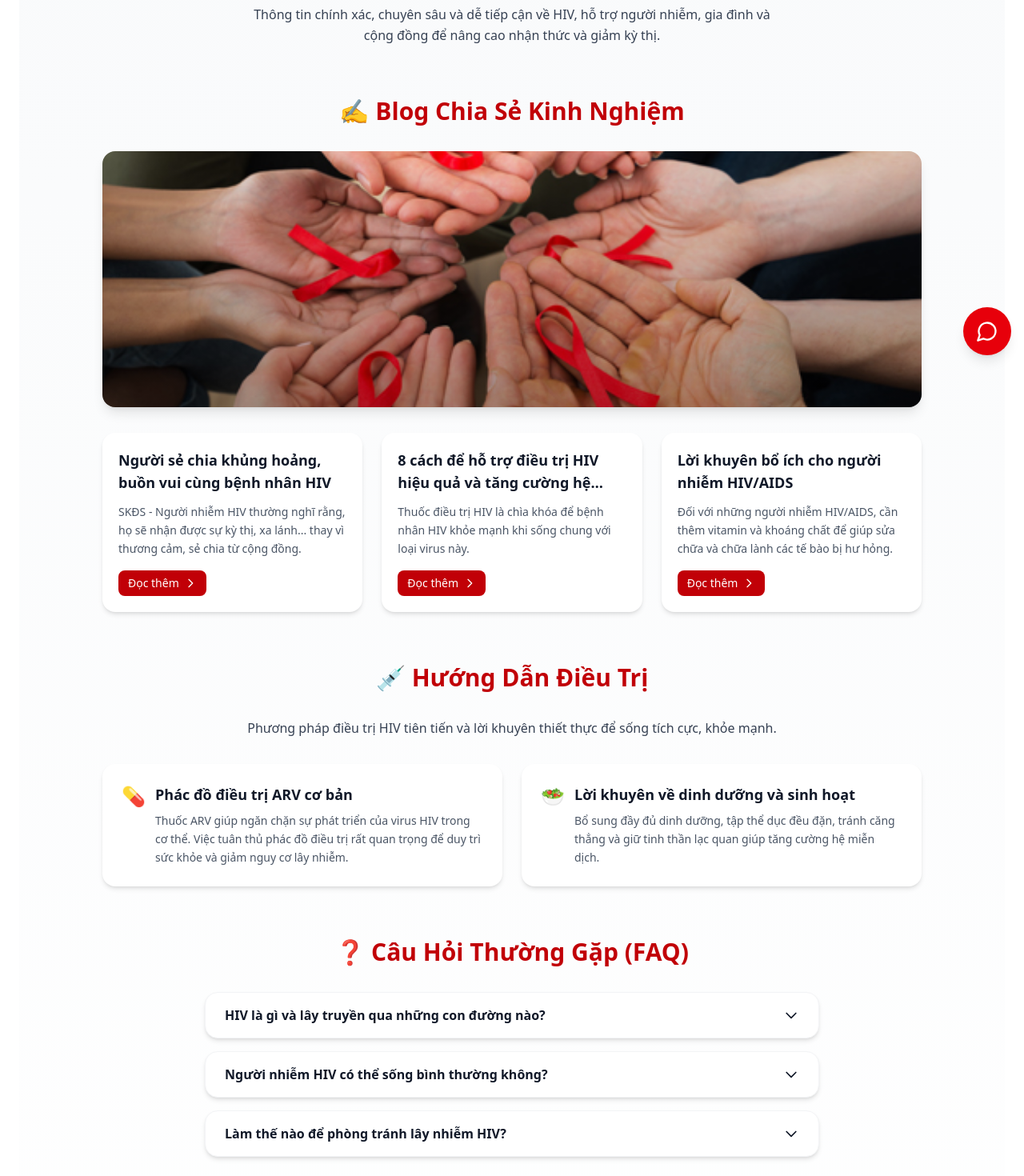
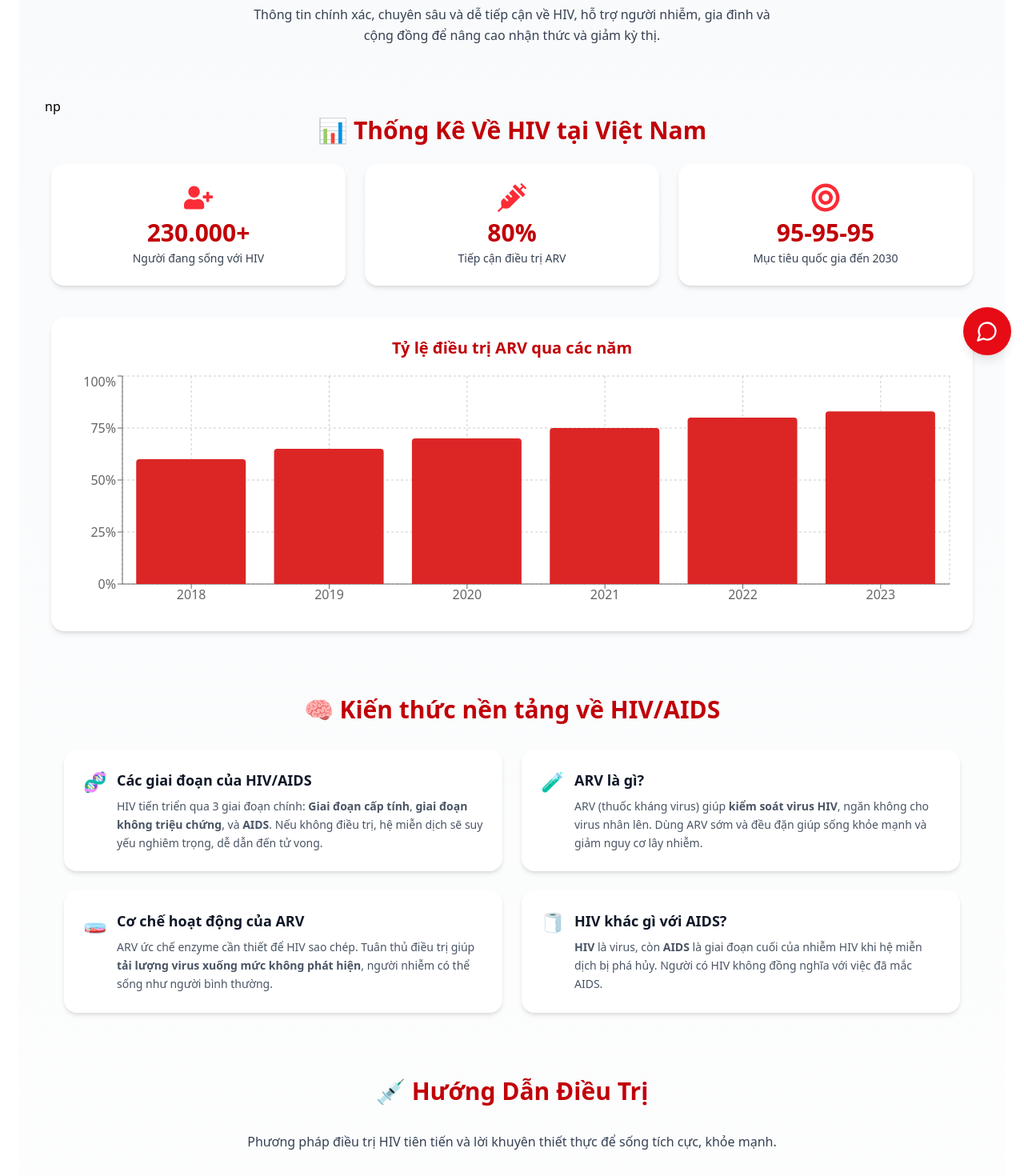
Before and after one commit to YenNhi206/swpHIVproject, a React (Vite) app: page /knowledge in a window 1280 px wide. Shown: the part 340-1810 px from the top of the page at 80% size. Built offline with nearby package versions, Linux system fonts and the light colour scheme.

Commit message:
Update Knowledge
Knowledge

```diff
--- a/package.json
+++ b/package.json
@@ -23,10 +23,12 @@
     "react": "^18.2.0",
     "react-chartjs-2": "^5.3.0",
     "react-dom": "^18.2.0",
+    "react-icons": "^5.5.0",
     "react-image-gallery": "^1.4.0",
     "react-redux": "^9.2.0",
     "react-responsive-carousel": "^3.2.23",
     "react-router-dom": "^6.23.0",
+    "recharts": "^2.15.3",
     "tailwindcss": "^4.1.7"
   },
   "devDependencies": {
--- a/src/pages/HomePage.jsx
+++ b/src/pages/HomePage.jsx
@@ -41,7 +41,7 @@ export default function HomePage() {
             />
           </div>
         </div>
-
+        {/* Gioiws thiệu cơ sở y tế */}
         <section className="grid md:grid-cols-2 gap-8 items-center py-12">
           <div>
             <img
@@ -191,6 +191,86 @@ export default function HomePage() {
             ))}
           </div>
         </section>
+
+        {/*  */}
+        <section className="bg-white py-20">
+          <div className="max-w-7xl mx-auto grid md:grid-cols-2 gap-12 px-6">
+
+            {/* Cột 1: Hành động khi nghi nhiễm HIV */}
+            <div className="bg-white p-8 object-cover rounded-xl shadow-md">
+              <h2 className="text-3xl font-bold text-red-600 mb-8">
+                🧭 Nên làm gì khi có nghi vấn nhiễm HIV?
+              </h2>
+              <div className="space-y-6">
+                {[
+                  {
+                    icon: "📍",
+                    title: "Bước 1: Tìm cơ sở y tế",
+                    desc: "Tìm một cơ sở y tế gần bạn hoặc trang y tế có cung cấp dịch vụ tư vấn và xét nghiệm HIV.",
+                  },
+                  {
+                    icon: "🧪",
+                    title: "Bước 2: Xét nghiệm HIV",
+                    desc: "Xét nghiệm là cách duy nhất để biết bạn có nhiễm HIV hay không. Hoàn toàn bảo mật.",
+                  },
+                  {
+                    icon: "💊",
+                    title: "Bước 3: Điều trị & sống khỏe",
+                    desc: "Nếu dương tính, bạn sẽ được điều trị ARV và hỗ trợ để sống khỏe mạnh như người bình thường.",
+                  },
+                ].map((step, index) => (
+                  <div key={index} className="flex items-start gap-4">
+                    <div className="text-3xl text-red-600">{step.icon}</div>
+                    <div>
+                      <h3 className="text-lg font-semibold text-red-700 mb-1">
+                        {step.title}
+                      </h3>
+                      <p className="text-gray-700 leading-relaxed">{step.desc}</p>
+                    </div>
+                  </div>
+                ))}
+              </div>
+            </div>
+
+            {/* Cột 2: Tại sao chọn dịch vụ */}
+            <div className="bg-white p-8 object-cover rounded-xl shadow-md">
+              <h2 className="text-3xl font-bold text-red-600 mb-8">
+                ❤️ Tại sao chọn dịch vụ y tế của chúng tôi?
+              </h2>
+              <div className="space-y-6">
+                {[
+                  {
+                    icon: "🩺",
+                    title: "Đội ngũ y bác sĩ tận tâm",
+                    desc: "Chúng tôi có đội ngũ chuyên gia nhiều năm kinh nghiệm trong chăm sóc và điều trị HIV, luôn lắng nghe và đồng hành cùng bạn.",
+                  },
+                  {
+                    icon: "🔒",
+                    title: "Bảo mật tuyệt đối",
+                    desc: "Mọi thông tin cá nhân và kết quả xét nghiệm của bạn được bảo mật nghiêm ngặt, đảm bảo quyền riêng tư tối đa.",
+                  },
+                  {
+                    icon: "💡",
+                    title: "Giáo dục và hỗ trợ toàn diện",
+                    desc: "Không chỉ điều trị, chúng tôi cung cấp tài liệu giáo dục, hỗ trợ tâm lý và cộng đồng để bạn sống tích cực và tự tin hơn.",
+                  },
+                ].map((item, index) => (
+                  <div key={index} className="flex items-start gap-4">
+                    <div className="text-3xl text-red-600">{item.icon}</div>
+                    <div>
+                      <h3 className="text-lg font-semibold text-red-700 mb-1">
+                        {item.title}
+                      </h3>
+                      <p className="text-gray-700 leading-relaxed">{item.desc}</p>
+                    </div>
+                  </div>
+                ))}
+              </div>
+            </div>
+
+          </div>
+        </section>
+
       </div>
     </>
   );
--- a/src/pages/KnowledgePage.jsx
+++ b/src/pages/KnowledgePage.jsx
@@ -1,5 +1,8 @@
 import React, { useState } from "react";
 import blogImg from "../assets/blog.jpg";
+import { BarChart, Bar, XAxis, YAxis, CartesianGrid, Tooltip, ResponsiveContainer } from "recharts";
+import { FaUserPlus, FaSyringe, FaBullseye } from "react-icons/fa";
+
 
 const documents = [
   {
@@ -130,44 +133,108 @@ export default function KnowledgePage() {
         </p>
       </section>
 
-      {/* Blog Section */}
-      <section className="mb-16 max-w-5xl mx-auto">
-        <h2 className="text-3xl font-bold text-red-700 mb-8 text-center flex items-center justify-center gap-2 animate-slide-in">
-          <span>✍️</span> Blog Chia Sẻ Kinh Nghiệm
+      {/* Thống Kê Về HIV (Giả lập) */}
+np      <section className="mb-20 max-w-6xl mx-auto">
+        <h2 className="text-3xl font-bold text-red-700 mb-6 text-center flex items-center justify-center gap-2 animate-slide-in">
+          <span>📊</span> Thống Kê Về HIV tại Việt Nam
         </h2>
-        <div className="mb-8 relative">
-          <img
-            src={blogImg}
-            alt="Blog cộng đồng"
-            className="w-full h-64 sm:h-80 object-cover rounded-2xl shadow-lg transform hover:scale-[1.01] transition-transform duration-300"
-          />
-          <div className="absolute inset-0 bg-gradient-to-t from-black/30 to-transparent rounded-2xl"></div>
+
+        {/* Cards thống kê nhanh */}
+        <div className="grid grid-cols-1 sm:grid-cols-3 gap-6 text-center mb-10">
+          <div className="bg-white p-6 rounded-2xl shadow-md">
+            <FaUserPlus className="text-4xl text-red-500 mx-auto mb-2" />
+            <p className="text-3xl font-bold text-red-700">230.000+</p>
+            <p className="text-sm text-gray-700 mt-1">Người đang sống với HIV</p>
+          </div>
+          <div className="bg-white p-6 rounded-2xl shadow-md">
+            <FaSyringe className="text-4xl text-red-500 mx-auto mb-2" />
+            <p className="text-3xl font-bold text-red-700">80%</p>
+            <p className="text-sm text-gray-700 mt-1">Tiếp cận điều trị ARV</p>
+          </div>
+          <div className="bg-white p-6 rounded-2xl shadow-md">
+            <FaBullseye className="text-4xl text-red-500 mx-auto mb-2" />
+            <p className="text-3xl font-bold text-red-700">95-95-95</p>
+            <p className="text-sm text-gray-700 mt-1">Mục tiêu quốc gia đến 2030</p>
+          </div>
         </div>
-        <div className="grid grid-cols-1 md:grid-cols-3 gap-6">
-          {blogPosts.map(({ title, description, link }, idx) => (
-            <article
-              key={title}
-              className="bg-white rounded-2xl shadow-md p-5 hover:shadow-lg hover:-translate-y-1 transition-all duration-200"
-            >
-              <h3 className="text-lg font-semibold text-gray-900 mb-3 line-clamp-2">{title}</h3>
-              <p className="text-gray-600 mb-4 line-clamp-3 text-sm leading-relaxed">{description}</p>
-              <a
-                href={link}
-                target="_blank"
-                rel="noopener noreferrer"
-                className="inline-flex items-center px-3 py-1.5 bg-red-700 text-white rounded-lg hover:bg-red-800 transition-colors text-sm font-medium"
-              >
-                Đọc thêm
-                <svg className="w-4 h-4 ml-1.5" fill="none" stroke="currentColor" viewBox="0 0 24 24">
-                  <path strokeLinecap="round" strokeLinejoin="round" strokeWidth="2" d="M9 5l7 7-7 7" />
-                </svg>
-              </a>
-            </article>
-          ))}
+
+        {/* Biểu đồ cải thiện nhờ ARV */}
+        <div className="bg-white p-6 rounded-2xl shadow-md">
+          <h3 className="text-xl font-semibold text-center text-red-700 mb-4">Tỷ lệ điều trị ARV qua các năm</h3>
+          <ResponsiveContainer width="100%" height={300}>
+            <BarChart data={[
+              { year: '2018', rate: 60 },
+              { year: '2019', rate: 65 },
+              { year: '2020', rate: 70 },
+              { year: '2021', rate: 75 },
+              { year: '2022', rate: 80 },
+              { year: '2023', rate: 83 },
+            ]}>
+              <CartesianGrid strokeDasharray="3 3" />
+              <XAxis dataKey="year" />
+              <YAxis unit="%" />
+              <Tooltip />
+              <Bar dataKey="rate" fill="#dc2626" radius={[4, 4, 0, 0]} />
+            </BarChart>
+          </ResponsiveContainer>
         </div>
       </section>
 
-      {/* Treatment Guides Section */}
+
+      {/* Kiến Thức Nền Tảng */}
+      <section className="mb-20 max-w-6xl mx-auto px-4">
+        <h3 className="text-3xl font-bold text-red-700 mb-8 text-center flex items-center justify-center gap-2 animate-slide-in">
+          🧠 Kiến thức nền tảng về HIV/AIDS
+        </h3>
+
+        <div className="grid grid-cols-1 md:grid-cols-2 gap-6">
+          {/* Card 1 */}
+          <div className="bg-white rounded-2xl shadow-md p-6 flex items-start gap-3 hover:shadow-lg transition-all duration-200">
+            <span className="text-2xl">🧬</span>
+            <div>
+              <h4 className="text-lg font-semibold text-gray-900 mb-2">Các giai đoạn của HIV/AIDS</h4>
+              <p className="text-sm text-gray-600 leading-relaxed">
+                HIV tiến triển qua 3 giai đoạn chính: <strong>Giai đoạn cấp tính</strong>, <strong>giai đoạn không triệu chứng</strong>, và <strong>AIDS</strong>. Nếu không điều trị, hệ miễn dịch sẽ suy yếu nghiêm trọng, dễ dẫn đến tử vong.
+              </p>
+            </div>
+          </div>
+
+          {/* Card 2 */}
+          <div className="bg-white rounded-2xl shadow-md p-6 flex items-start gap-3 hover:shadow-lg transition-all duration-200">
+            <span className="text-2xl">🧪</span>
+            <div>
+              <h4 className="text-lg font-semibold text-gray-900 mb-2">ARV là gì?</h4>
+              <p className="text-sm text-gray-600 leading-relaxed">
+                ARV (thuốc kháng virus) giúp <strong>kiểm soát virus HIV</strong>, ngăn không cho virus nhân lên. Dùng ARV sớm và đều đặn giúp sống khỏe mạnh và giảm nguy cơ lây nhiễm.
+              </p>
+            </div>
+          </div>
+
+          {/* Card 3 */}
+          <div className="bg-white rounded-2xl shadow-md p-6 flex items-start gap-3 hover:shadow-lg transition-all duration-200">
+            <span className="text-2xl">🧫</span>
+            <div>
+              <h4 className="text-lg font-semibold text-gray-900 mb-2">Cơ chế hoạt động của ARV</h4>
+              <p className="text-sm text-gray-600 leading-relaxed">
+                ARV ức chế enzyme cần thiết để HIV sao chép. Tuân thủ điều trị giúp <strong>tải lượng virus xuống mức không phát hiện</strong>, người nhiễm có thể sống như người bình thường.
+              </p>
+            </div>
+          </div>
+
+          {/* Card 4 */}
+          <div className="bg-white rounded-2xl shadow-md p-6 flex items-start gap-3 hover:shadow-lg transition-all duration-200">
+            <span className="text-2xl">🧻</span>
+            <div>
+              <h4 className="text-lg font-semibold text-gray-900 mb-2">HIV khác gì với AIDS?</h4>
+              <p className="text-sm text-gray-600 leading-relaxed">
+                <strong>HIV</strong> là virus, còn <strong>AIDS</strong> là giai đoạn cuối của nhiễm HIV khi hệ miễn dịch bị phá hủy. Người có HIV không đồng nghĩa với việc đã mắc AIDS.
+              </p>
+            </div>
+          </div>
+        </div>
+      </section>
+
+      {/* Hướng Dẫn Điều Trị*/}
       <section className="mb-16 max-w-5xl mx-auto">
         <h2 className="text-3xl font-bold text-red-700 mb-8 text-center flex items-center justify-center gap-2 animate-slide-in">
           <span>💉</span> Hướng Dẫn Điều Trị
@@ -186,43 +253,6 @@ export default function KnowledgePage() {
                 <h3 className="text-lg font-semibold text-gray-900 mb-2">{title}</h3>
                 <p className="text-gray-600 text-sm leading-relaxed">{content}</p>
               </div>
-            </div>
-          ))}
-        </div>
-      </section>
-
-      {/* FAQ Section */}
-      <section className="mb-16 max-w-5xl mx-auto">
-        <h2 className="text-3xl font-bold text-red-700 mb-8 text-center flex items-center justify-center gap-2 animate-slide-in">
-          <span>❓</span> Câu Hỏi Thường Gặp (FAQ)
-        </h2>
-        <div className="space-y-4 max-w-3xl mx-auto">
-          {faqItems.map((faq, i) => (
-            <div
-              key={i}
-              className="bg-white rounded-2xl shadow-md border border-gray-100 overflow-hidden"
-            >
-              <button
-                onClick={() => toggleFAQ(i)}
-                className="w-full flex justify-between items-center px-6 py-4 text-left text-gray-900 font-semibold hover:bg-red-50 transition-colors"
-                aria-expanded={openFAQIndex === i}
-              >
-                <span className="text-base">{faq.question}</span>
-                <svg
-                  className={`w-5 h-5 transform transition-transform duration-200 ${openFAQIndex === i ? "rotate-180" : ""}`}
-                  fill="none"
-                  stroke="currentColor"
-                  strokeWidth="2"
-                  viewBox="0 0 24 24"
-                >
-                  <path strokeLinecap="round" strokeLinejoin="round" d="M19 9l-7 7-7-7" />
-                </svg>
-              </button>
-              {openFAQIndex === i && (
-                <div className="px-6 py-5 bg-red-50 text-gray-700 text-sm leading-relaxed animate-slide-down">
-                  {faq.detailedContent}
-                </div>
-              )}
             </div>
           ))}
         </div>
@@ -320,6 +350,72 @@ export default function KnowledgePage() {
         )}
       </section>
 
+      {/* FAQ Section */}
+      <section className="mb-16 max-w-5xl mx-auto">
+        <h2 className="text-3xl font-bold text-red-700 mb-8 text-center flex items-center justify-center gap-2 animate-slide-in">
+          <span>❓</span> Câu Hỏi Thường Gặp (FAQ)
+        </h2>
+        <div className="space-y-4 max-w-3xl mx-auto">
+          {faqItems.map((faq, i) => (
+            <div
+              key={i}
+              className="bg-white rounded-2xl shadow-md border border-gray-100 overflow-hidden"
+            >
+              <button
+                onClick={() => toggleFAQ(i)}
+                className="w-full flex justify-between items-center px-6 py-4 text-left text-gray-900 font-semibold hover:bg-red-50 transition-colors"
+                aria-expanded={openFAQIndex === i}
+              >
+                <span className="text-base">{faq.question}</span>
+                <svg
+                  className={`w-5 h-5 transform transition-transform duration-200 ${openFAQIndex === i ? "rotate-180" : ""}`}
+                  fill="none"
+                  stroke="currentColor"
+                  strokeWidth="2"
+                  viewBox="0 0 24 24"
+                >
+                  <path strokeLinecap="round" strokeLinejoin="round" d="M19 9l-7 7-7-7" />
+                </svg>
+              </button>
+              {openFAQIndex === i && (
+                <div className="px-6 py-5 bg-red-50 text-gray-700 text-sm leading-relaxed animate-slide-down">
+                  {faq.detailedContent}
+                </div>
+              )}
+            </div>
+          ))}
+        </div>
+      </section>
+
+      {/* Blog Section */}
+      <section className="mb-16 max-w-5xl mx-auto">
+        <h2 className="text-3xl font-bold text-red-700 mb-8 text-center flex items-center justify-center gap-2 animate-slide-in">
+          <span>✍️</span> Blog Chia Sẻ Kinh Nghiệm
+        </h2>
+        <div className="grid grid-cols-1 md:grid-cols-3 gap-6">
+          {blogPosts.map(({ title, description, link }, idx) => (
+            <article
+              key={title}
+              className="bg-white rounded-2xl shadow-md p-5 hover:shadow-lg hover:-translate-y-1 transition-all duration-200"
+            >
+              <h3 className="text-lg font-semibold text-gray-900 mb-3 line-clamp-2">{title}</h3>
+              <p className="text-gray-600 mb-4 line-clamp-3 text-sm leading-relaxed">{description}</p>
+              <a
+                href={link}
+                target="_blank"
+                rel="noopener noreferrer"
+                className="inline-flex items-center px-3 py-1.5 bg-red-700 text-white rounded-lg hover:bg-red-800 transition-colors text-sm font-medium"
+              >
+                Đọc thêm
+                <svg className="w-4 h-4 ml-1.5" fill="none" stroke="currentColor" viewBox="0 0 24 24">
+                  <path strokeLinecap="round" strokeLinejoin="round" strokeWidth="2" d="M9 5l7 7-7 7" />
+                </svg>
+              </a>
+            </article>
+          ))}
+        </div>
+      </section>
+
     </main>
   );
 }
```
Also changed, not shown: 1 other file (tests, documents, lock files or other folders).
